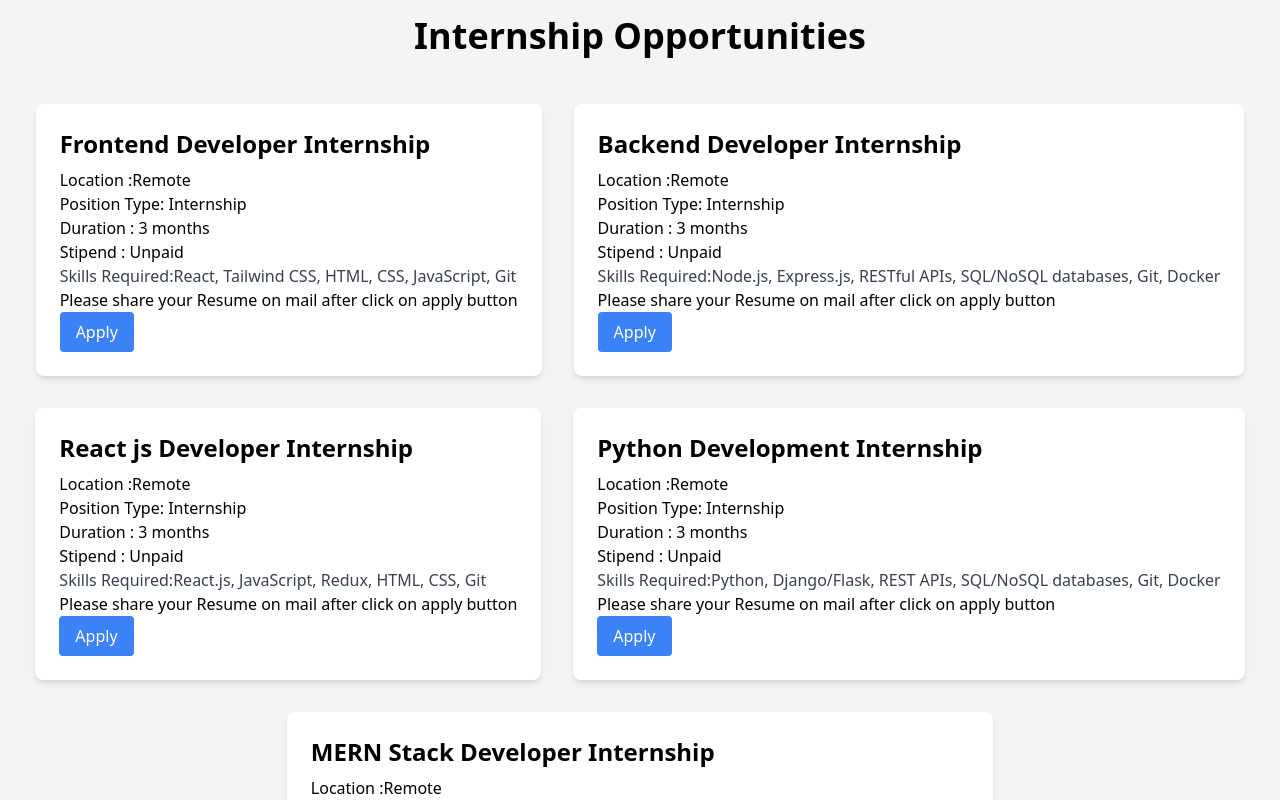
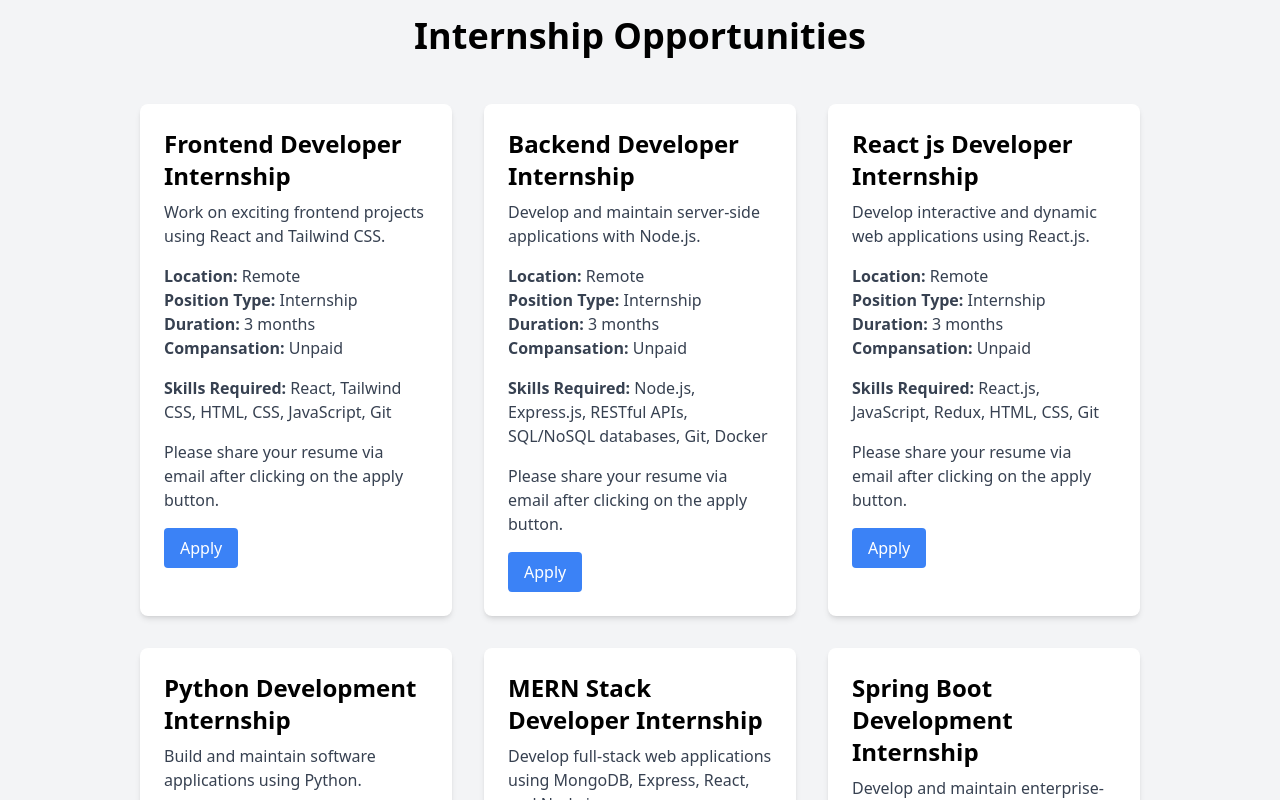
Before and after one commit to TENLIMITLESS/career-page, a React (Create React App) app: page / in a window 1280 px wide. Shown: the top 800 px of the page. Built offline with nearby package versions, Linux system fonts and the light colour scheme.

Commit message:
Update InternshipCard.js
content changed

```diff
--- a/src/components/InternshipCard.js
+++ b/src/components/InternshipCard.js
@@ -1,18 +1,18 @@
 import React from 'react';
 
-const InternshipCard = ({ title, description,skills, email }) => {
+const InternshipCard = ({ title, description, skills, email }) => {
   return (
-    <div className="bg-white shadow-md rounded-lg p-6 m-4">
+    <div className="bg-white shadow-md rounded-lg p-6 m-4 w-full sm:w-1/2 md:w-1/3 lg:w-1/4">
       <h2 className="text-2xl font-bold mb-2">{title}</h2>
-      {/* <p className="text-gray-700 mb-4">{description}</p> */}
-      <ul>
-        <li> Location :Remote</li>
-        <li> Position Type: Internship</li>
-        <li> Duration : 3 months</li>
-        <li> Stipend : Unpaid</li>
+      <p className="text-gray-700 mb-4">{description}</p>
+      <ul className="text-gray-700 mb-4">
+        <li><strong>Location:</strong> Remote</li>
+        <li><strong>Position Type:</strong> Internship</li>
+        <li><strong>Duration:</strong> 3 months</li>
+        <li><strong>Compansation:</strong> Unpaid</li>
       </ul>
-      <p className=" text-gray-700 text-base"> Skills Required:{skills}</p>
-      <p>Please share your Resume on mail after click on apply button</p>
+      <p className="text-gray-700 text-base mb-4"><strong>Skills Required:</strong> {skills}</p>
+      <p className="text-gray-700 mb-4">Please share your resume via email after clicking on the apply button.</p>
       <a href={`mailto:${email}?subject=Application for ${title}`} className="inline-block bg-blue-500 text-white py-2 px-4 rounded hover:bg-blue-600 transition duration-200">
         Apply
       </a>
```
